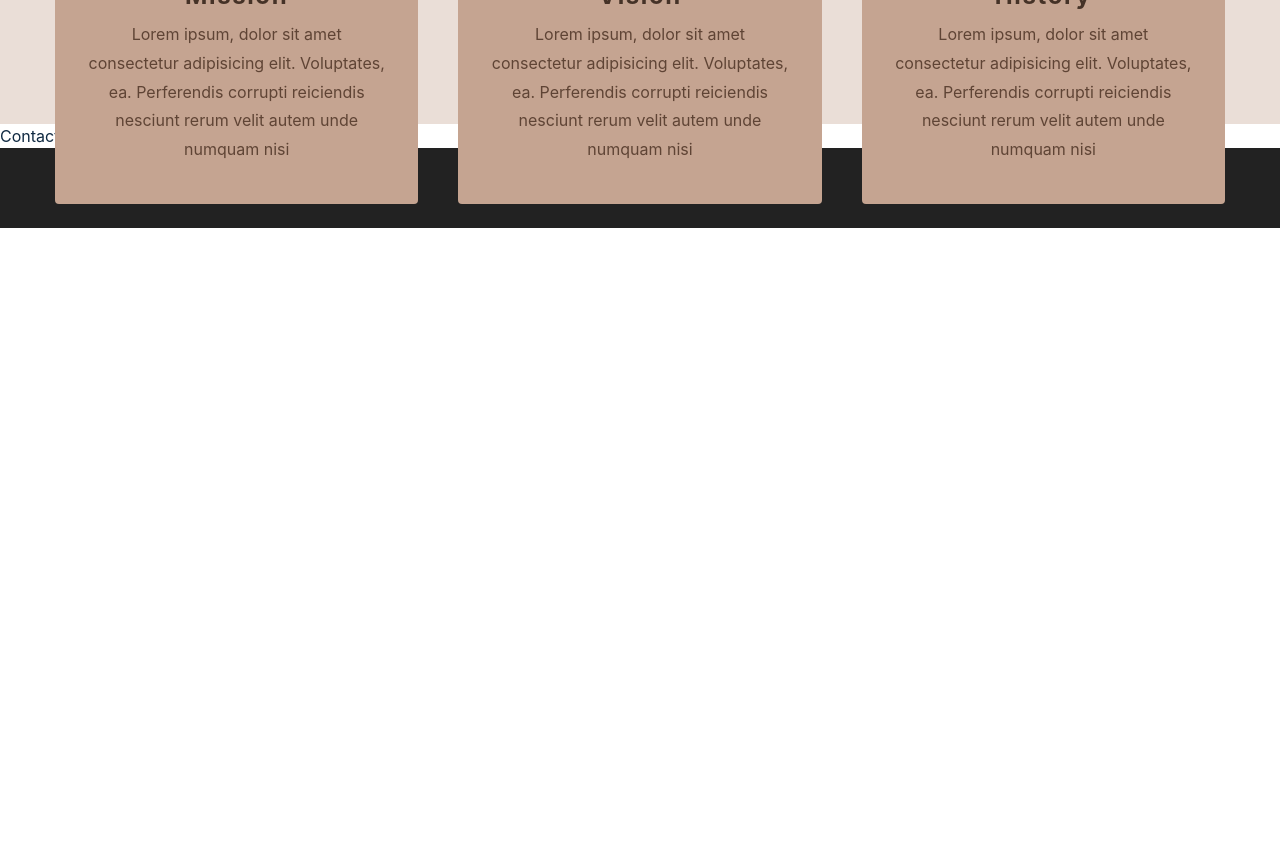
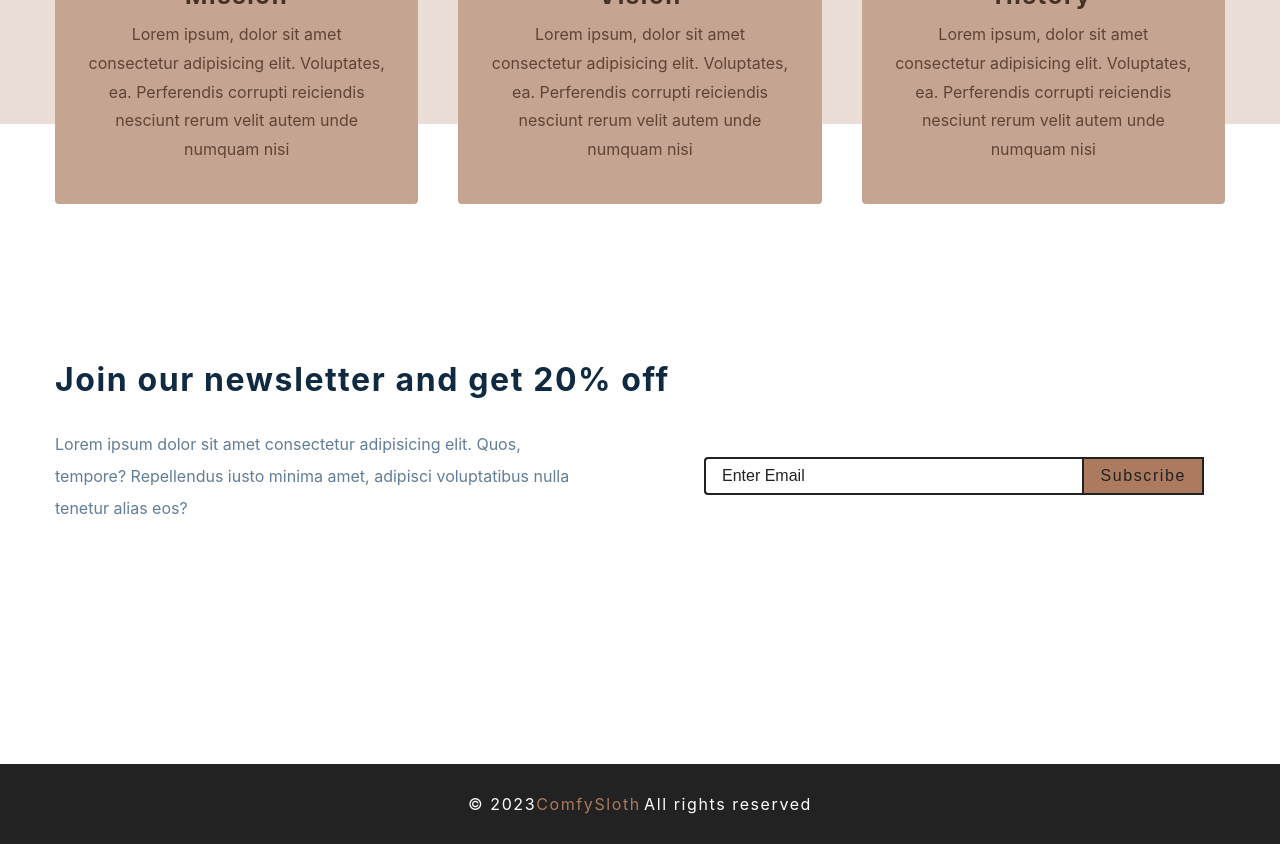
Before and after one commit to Amr-Magdy95/react_ecommerce, a React (Create React App) app: page / in a window 1280 px wide. Shown: the part 1200-2044 px from the top of the page. Before the commit the page ends 1428 px from the top, so only its background shows below. Built offline with nearby package versions, Linux system fonts and the light colour scheme.

Commit message:
added HTML and CSS for contact section

```diff
--- a/src/components/Contact.js
+++ b/src/components/Contact.js
@@ -1,9 +1,92 @@
 import React from 'react'
+import styled from 'styled-components'
 
 function Contact() {
   return (
-    <div>Contact</div>
+    <Wrapper>
+      <div className="section-center">
+        <h3>Join our newsletter and get 20% off</h3>
+        <div className="content">
+          <p>Lorem ipsum dolor sit amet consectetur adipisicing elit. Quos, tempore? Repellendus iusto minima amet, adipisci voluptatibus nulla tenetur alias eos?</p>
+          <form  className="contact-form">
+            <input type="email" className='form-input' placeholder='enter email' />
+            <button type="submit" className='submit-btn'>
+              subscribe
+            </button>
+          </form>
+        </div>
+      </div>
+    </Wrapper>
   )
 }
 
+const Wrapper = styled.section`
+  padding: 5rem 0;
+  h3{
+    text-transform: none;
+  }
+  p{
+    line-height: 2;
+    max-width: 45rem;
+    color: var(--clr-grey-5);
+  }
+
+  .contact-form{
+    width: 90vw;
+    max-width: 500px;
+    display: grid;
+    grid-template-columns: 1fr auto;
+  }
+
+  .form-input,
+  .submit-btn{
+    font-size: 1rem;
+    padding: 0.5rem 1rem;
+    border: 2px solid var(--clr-black);
+  }
+
+  .form-input{
+    border-right: none;
+    color: var(--clr-grey-3);
+    border-top-left-radius: var(--radius);
+    border-bottom-left-radius: var(--radius);
+  }
+  .form-input::placeholder{
+    color: var(--clr-black);
+    text-transform: capitalize;
+  }
+
+  .submit-btn{
+    background: var(--clr-primary-5);
+    text-transform: capitalize;
+    letter-spacing: var(--spacing);
+    cursour: pointer;
+    transition: var(--transition);
+    color: var(--clr-black);
+  }
+
+  .submit-btn:hover{
+    color: var(--clr-white);
+  }
+
+  @media(min-width: 992px){
+    .content{
+      display: grid;
+      grid-template-columns: 1fr 1fr;
+      align-items: center;
+      gap: 8rem;
+      margin-top: 2rem;
+    }
+    p{
+      margin-bottom: 0;
+    }
+  }
+
+  @media (min-width: 1280px){
+    padding: 15rem 0;
+  }
+
+
+`
+
 export default Contact
```
